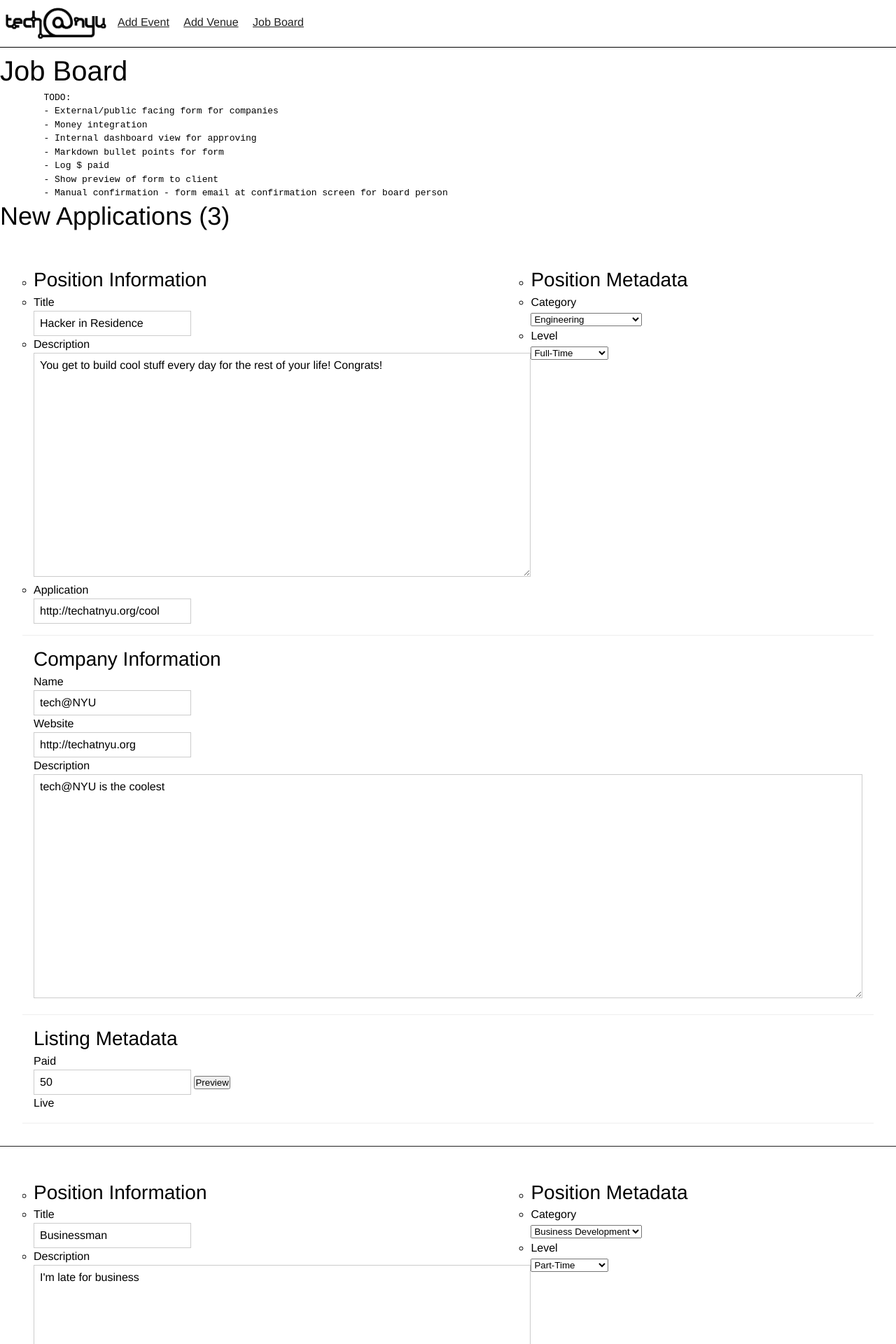
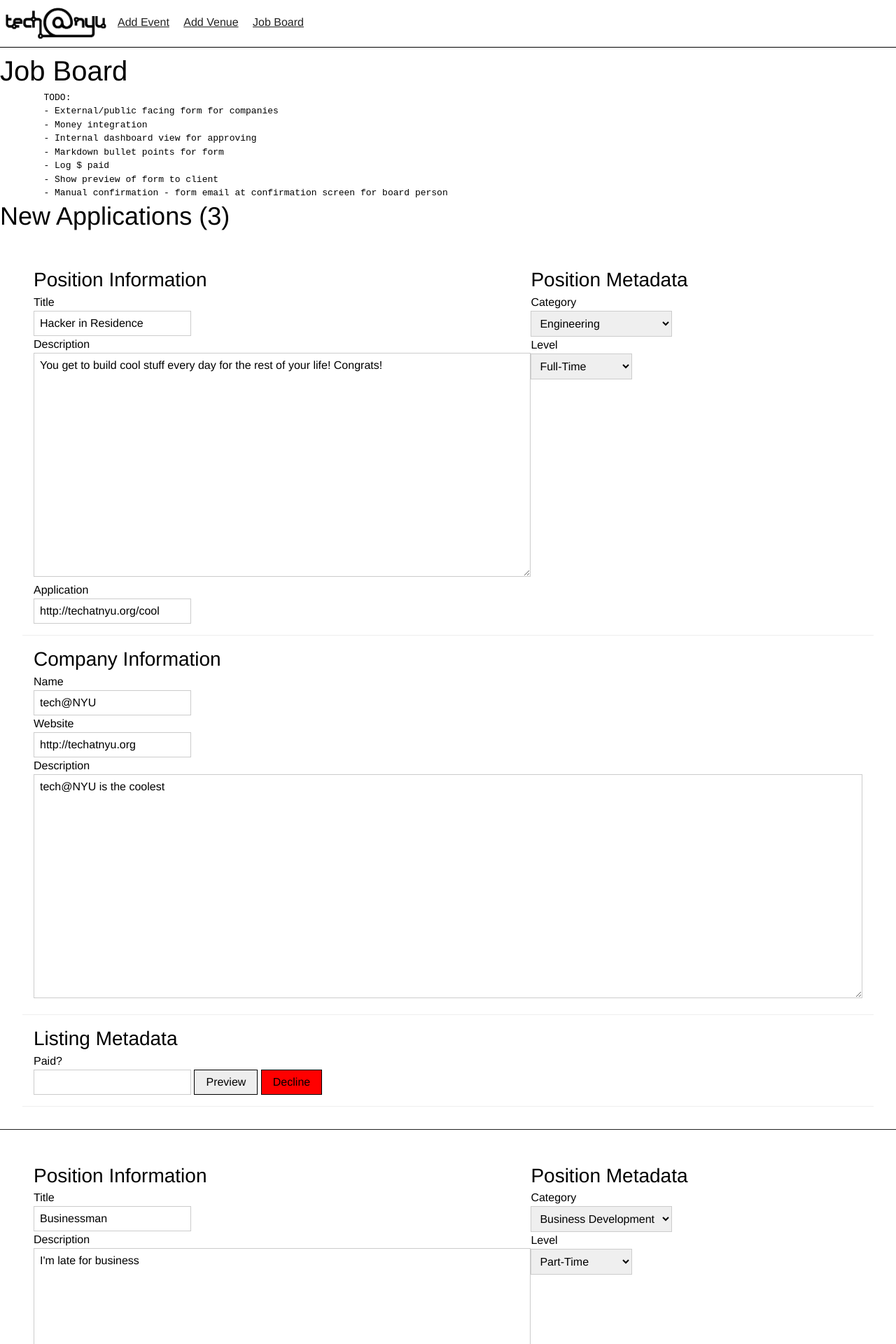
Before and after one commit to TechAtNYU/intranet, a Jekyll site: the page built from _forms/job-board.html, in a window 1280 px wide. Shown: the top 1920 px of the page at 70% size. Built offline with Jekyll 4.4.1, drawn with Linux system fonts in a browser that asks for light colours; Markdown is read by kramdown in place of the engine named in the settings; some of the changed text lies outside the part shown.

Commit message:
add preview and accept/decline

```diff
--- a/_forms/job-board.html
+++ b/_forms/job-board.html
@@ -27,32 +27,22 @@
 	<ul class="pending__jobs">
 		<li ng-repeat="job in pendingList" class="job__listing">
 			<div class="about__position">
-				<ul class="main__application">
-					<li><h4>Position Information</h4></li>
-					<li>
+				<div class="main__application">
+					<h4>Position Information</h4>
 					<label>Title</label>
 					<input type="text" ng-model="job.positionTitle"></span>
-					</li>
-					<li>
 					<label>Description</label>
 					<textarea ng-model="job.description"></textarea>
-					</li>
-					<li>
 					<label>Application</label>
 					<input type="text" ng-model="job.applicationUrl">
-					</li>
-				</ul>
-				<ul class="main__metadata">
-					<li><h4>Position Metadata</h4></li>
-					<li>
+				</div>
+				<div class="main__metadata">
+					<h4>Position Metadata</h4>
 					<label>Category</label>
 					<select ng-model="job.category" ng-options="categories for categories in categories"></select>
-					</li>
-					<li>
 					<label>Level</label>
 					<select ng-model="job.positionLevel" ng-options="level for level in levels"></select>
-					</li>
-				</ul>
+				</div>
 			</div>
 			<div class="about__company">
 				<h4>Company Information</h4>
@@ -67,14 +57,26 @@
 			</div>
 			<div class="about__listing">
 				<h4>Listing Metadata</h4>
-				<label>Paid</label>
-				<input type="text" value="50">
-				<button>Preview</button>
+				<label>Paid?</label>
+				<input type="text" ng-model="companyPaid">
+				<button class="preview__application" ng-click="doPreview(true)">Preview</button>
+				<button class="decline__application">Decline</button>
 
+				<span ng-if="companyPaid">
+					<button class="accept__application">Accept</button>
+				</span>
+
+				<p ng-if="acceptApplication">
 					<label>Live</label>
+				</p>
 			</div>
 		</li>
 	</ul>
+
+	<div ng-show="preview" class="preview__listing">
+		<button class="close__preview" ng-click="doPreview(false)">Close</button>
+
+	</div>
 
 
 <!--
--- a/lib/js/form/jobs.js
+++ b/lib/js/form/jobs.js
@@ -12,6 +12,13 @@
 	$scope.company = "";
 	$scope.companyURL = "";
 	$scope.companyDescription = "";
+	$scope.companyPaid = "";
+
+	$scope.preview = false;
+
+	$scope.doPreview = function(set) {
+		$scope.preview = set;
+	}
 
 	$scope.pendingList = [
 		{
```
Also changed, not shown: lib/css/styles.css. Lines whose indentation alone changed are shown as unchanged.
